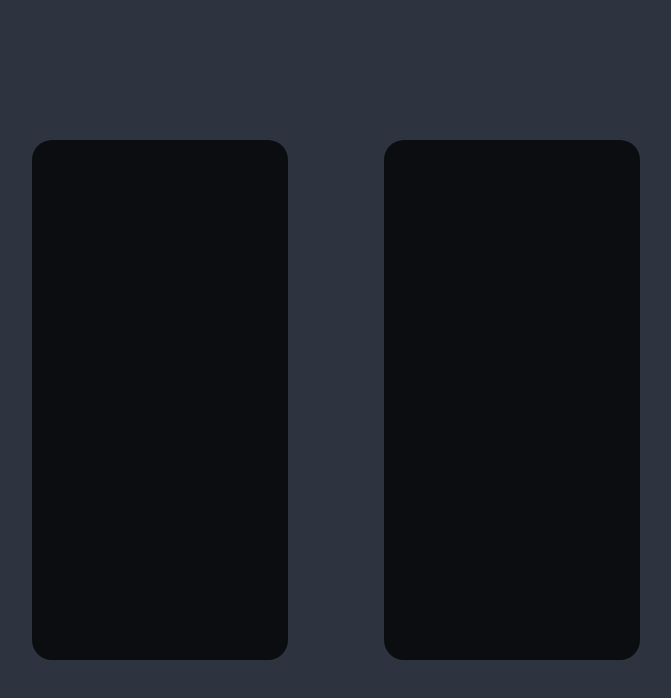
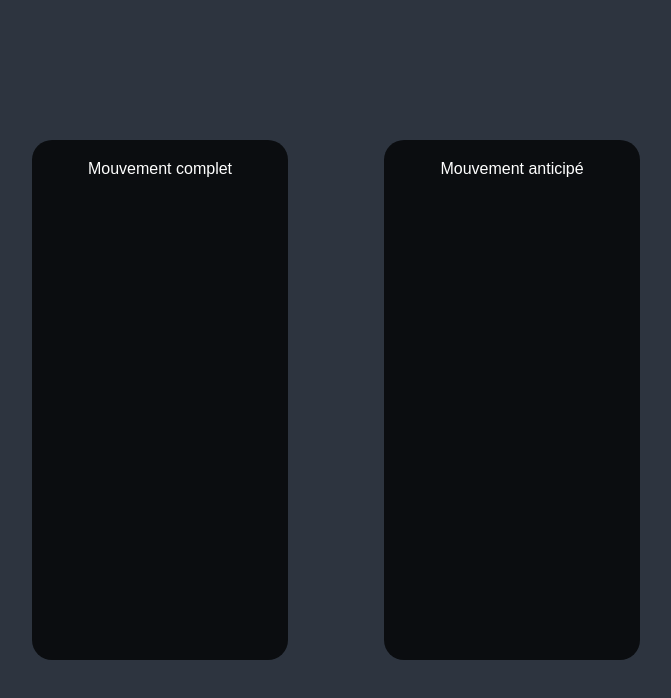
Before and after one commit to kevinleguillou/animations-demos, a plain HTML site: page index.html in a window 1280 px wide. Shown: the whole page, without its empty margins (304-975 px from the left). Drawn offline with Linux system fonts and the light colour scheme.

Commit message:
Added labels

```diff
--- a/index.html
+++ b/index.html
@@ -12,6 +12,7 @@
 <body class="lang-fr">
 
   <div class="view full">
+    <div class="view-title">Mouvement complet</div>
     <div class="popup">
       <div class="title">Title of the popup</div>
       <div class="text">
@@ -22,6 +23,7 @@
   </div>
 
   <div class="view anticipate">
+    <div class="view-title">Mouvement anticipé</div>
     <div class="popup">
       <div class="title">Title of the popup</div>
       <div class="text">
--- a/styles.css
+++ b/styles.css
@@ -18,12 +18,20 @@ body{
 
 .view{
   display: flex;
-  align-items: flex-end;
+  flex-direction: column;
+  justify-content: flex-end;
   width: 256px;
   height: 520px;
   background-color: #0b0d10;
   border-radius: 20px;
   overflow: hidden;
+}
+
+.view-title{
+  margin-top: 20px;
+  margin-bottom: auto;
+  color: white;
+  text-align: center;
 }
 
 .popup{
```
